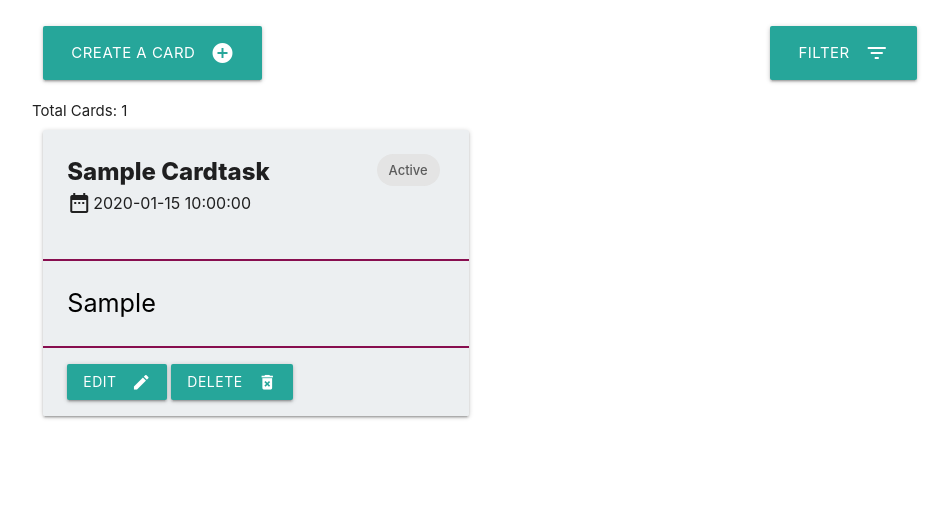
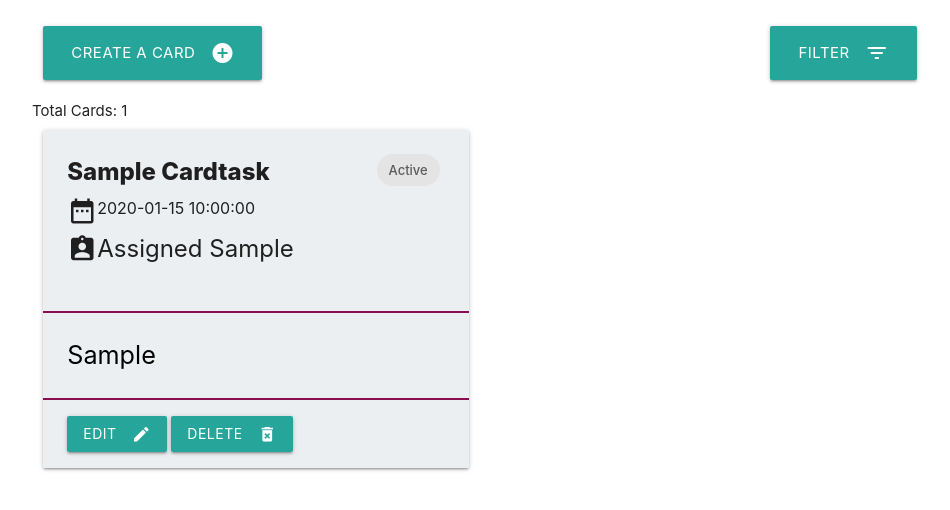
Before and after one commit to sayuj1/task-tracker, a PHP site: page /views/MainPage.php in a window 1280 px wide. Shown: the part 50-560 px from the top of the page, without its empty margins (160-1110 px from the left). Run offline with PHP 8.4, Linux system fonts and the light colour scheme; the visitor is signed in with stand-in values (Sample User, id 1); tables that the repository leaves empty or names only in its code hold one stand-in row (values such as "Sample post").

Commit message:
assigned by added

```diff
--- a/assets/js/editDelete.js
+++ b/assets/js/editDelete.js
@@ -68,12 +68,12 @@ function updateCard(updatedData) {
     let card_title = updatedData[1]['value'];
     let card_task = updatedData[2]['value'];
     let card_status = updatedData[3]['value'];
-    // let card_assignedBy = updatedCard[4]['value'];
+    let card_assignedBy = updatedData[4]['value'];
 
     $('div[id=' + card_id + '] .card_title')[0].innerHTML = card_title;
     $('div[id=' + card_id + '] .card_task')[0].innerHTML = card_task;
     $('div[id=' + card_id + '] .card_status')[0].innerHTML = card_status;
-    // $('div[id=' + card_id + '] .card_assignedBy')[0].innerHTML = card_assignedBy;
+    $('div[id=' + card_id + '] .card_assignedBy')[0].innerHTML = card_assignedBy;
 }
 
 // edit card submission
--- a/assets/js/showData.js
+++ b/assets/js/showData.js
@@ -29,7 +29,9 @@ function loadUserData() {
                 if (i % 2 == 0) {
                     $("#all-cards").append(
                         `
-                        <div class="col s12 m6" id=` + data[i]["id"] + `>
+                        <div class="col s12 m6" id=` +
+                        data[i]["id"] +
+                        `>
                         <div class="card blue-grey lighten-5">
                         <div class="card-title row">
                         <div class="col s12 m7 card_title">` +
@@ -42,8 +44,11 @@ function loadUserData() {
                         `
                       </div>
                       </div>
-                      <p class="col s12" style="font-size: medium;font-weight: 400;"><i class="material-icons left" style="margin-right: 2px;">date_range</i>` +
+                      <p class="col s12" style="font-size: medium;font-weight: 400;margin-top: 5px;"><i class="material-icons left small" style="margin-right: 0px;">date_range</i>` +
                         data[i]["datestarted"] +
+                        `</p>
+                        <p class="col s12 card_assignedBy" style="font-weight: 400;margin-top: 5px;"><i class="material-icons left small" style="margin-right: 0px;margin-top: 3px;">assignment_ind</i>Assigned ` +
+                        data[i]["assignedby"] +
                         `</p>
                       </div>
                         <div class="divider pink darken-4" style="height: 2px;"></div>
@@ -69,7 +74,9 @@ function loadUserData() {
                 } else {
                     $("#all-cards").append(
                         `
-                        <div class="col s12 m6" id=` + data[i]["id"] + `>
+                        <div class="col s12 m6" id=` +
+                        data[i]["id"] +
+                        `>
                         <div class="card blue-grey lighten-5">
                         <div class="card-title row"><div class="col s12 m7 card_title">` +
                         data[i]["title"] +
@@ -81,8 +88,11 @@ function loadUserData() {
                         `
                         </div>
                         </div>
-                        <p class="col s12" style="font-size: medium;font-weight: 400;"><i class="material-icons left" style="margin-right: 2px;">date_range</i>` +
+                        <p class="col s12" style="font-size: medium;font-weight: 400;margin-top: 5px;"><i class="material-icons left small" style="margin-right: 0px;">date_range</i>` +
                         data[i]["datestarted"] +
+                        `</p>
+                        <p class="col s12 card_assignedBy" style="font-weight: 400;margin-top: 5px;"><i class="material-icons left small" style="margin-right: 0px;margin-top: 3px;">assignment_ind</i>Assigned ` +
+                        data[i]["assignedby"] +
                         `</p>
                         </div>
                         <div class="divider pink darken-4" style="height: 2px;"></div>
--- a/assets/js/submitData.js
+++ b/assets/js/submitData.js
@@ -38,7 +38,9 @@ function loadTheLatestCard() {
       if (count % 2 == 0) {
         // alert('first one');
         $("#all-cards").prepend(
-          `<div class="col s12 m6" id=` + data[0]["id"] + `>
+          `<div class="col s12 m6" id=` +
+          data[0]["id"] +
+          `>
         <div class="card blue-grey lighten-5">
         <div class="card-title row">
                         <div class="col s12 m7 card_title">` +
@@ -51,8 +53,11 @@ function loadTheLatestCard() {
           `
                       </div>
                       </div>
-                      <p class="col s12" style="font-size: medium;font-weight: 400;"><i class="material-icons left" style="margin-right: 2px;">date_range</i>` +
+                      <p class="col s12" style="font-size: medium;font-weight: 400;margin-top: 5px;"><i class="material-icons left small" style="margin-right: 0px;">date_range</i>` +
           data[0]["datestarted"] +
+          `</p>
+                        <p class="col s12 card_assignedBy" style="font-weight: 400;margin-top: 5px;"><i class="material-icons left small" style="margin-right: 0px;margin-top: 3px;">assignment_ind</i>Assigned ` +
+          data[0]["assignedby"] +
           `</p>
                       </div>
                         <div class="divider pink darken-4" style="height: 2px;"></div>
@@ -65,8 +70,12 @@ function loadTheLatestCard() {
           `</p>
             </div>
             <div class="card-action" style="border-top: 2px solid #880e4f">
-            <a class="waves-effect waves-light btn modal-trigger" href="#modal5" id=` + data[0]["id"] + ` onclick=editCard(this.id)><i class="material-icons right">edit</i>Edit</a>
-            <a class="waves-effect waves-light btn" id=` + data[0]["id"] + ` onclick=deleteCard(this.id)><i class="material-icons right">delete_forever</i>Delete</a>
+            <a class="waves-effect waves-light btn modal-trigger" href="#modal5" id=` +
+          data[0]["id"] +
+          ` onclick=editCard(this.id)><i class="material-icons right">edit</i>Edit</a>
+            <a class="waves-effect waves-light btn" id=` +
+          data[0]["id"] +
+          ` onclick=deleteCard(this.id)><i class="material-icons right">delete_forever</i>Delete</a>
             </div>
             </div>
     </div>`
@@ -79,7 +88,9 @@ function loadTheLatestCard() {
         );
       } else {
         $("#all-cards").prepend(
-          `<div class="col s12 m6" id=` + data[0]["id"] + `>
+          `<div class="col s12 m6" id=` +
+          data[0]["id"] +
+          `>
         <div class="card blue-grey lighten-5">
         <div class="card-title row">
                         <div class="col s12 m7 card_title">` +
@@ -92,8 +103,11 @@ function loadTheLatestCard() {
           `
                       </div>
                       </div>
-                      <p class="col s12" style="font-size: medium;font-weight: 400;"><i class="material-icons left" style="margin-right: 2px;">date_range</i>` +
+                      <p class="col s12" style="font-size: medium;font-weight: 400;margin-top: 5px;"><i class="material-icons left small" style="margin-right: 0px;">date_range</i>` +
           data[0]["datestarted"] +
+          `</p>
+                        <p class="col s12 card_assignedBy" style="font-weight: 400;margin-top: 5px;"><i class="material-icons left small" style="margin-right: 0px;margin-top: 3px;">assignment_ind</i>Assigned ` +
+          data[0]["assignedby"] +
           `</p>
                       </div>
                         <div class="divider pink darken-4" style="height: 2px;"></div>
@@ -106,8 +120,12 @@ function loadTheLatestCard() {
           `</p>
             </div>
             <div class="card-action" style="border-top: 2px solid #880e4f">
-            <a class="waves-effect waves-light btn modal-trigger" href="#modal5" id=` + data[0]["id"] + ` onclick=editCard(this.id)><i class="material-icons right">edit</i>Edit</a>
-            <a class="waves-effect waves-light btn" id=` + data[0]["id"] + ` onclick=deleteCard(this.id)><i class="material-icons right">delete_forever</i>Delete</a>
+            <a class="waves-effect waves-light btn modal-trigger" href="#modal5" id=` +
+          data[0]["id"] +
+          ` onclick=editCard(this.id)><i class="material-icons right">edit</i>Edit</a>
+            <a class="waves-effect waves-light btn" id=` +
+          data[0]["id"] +
+          ` onclick=deleteCard(this.id)><i class="material-icons right">delete_forever</i>Delete</a>
             </div>
         </div>
     </div>`
--- a/getUserData/getTaskDataByID.php
+++ b/getUserData/getTaskDataByID.php
@@ -4,6 +4,8 @@ session_start();
 include_once '../dbconfig/dbconfig.php';
 
 $conn = openConn();
+
+// for editing the card data
 
 $username = $_SESSION['username'];
 $cardID = $_GET['cardID'];
```
